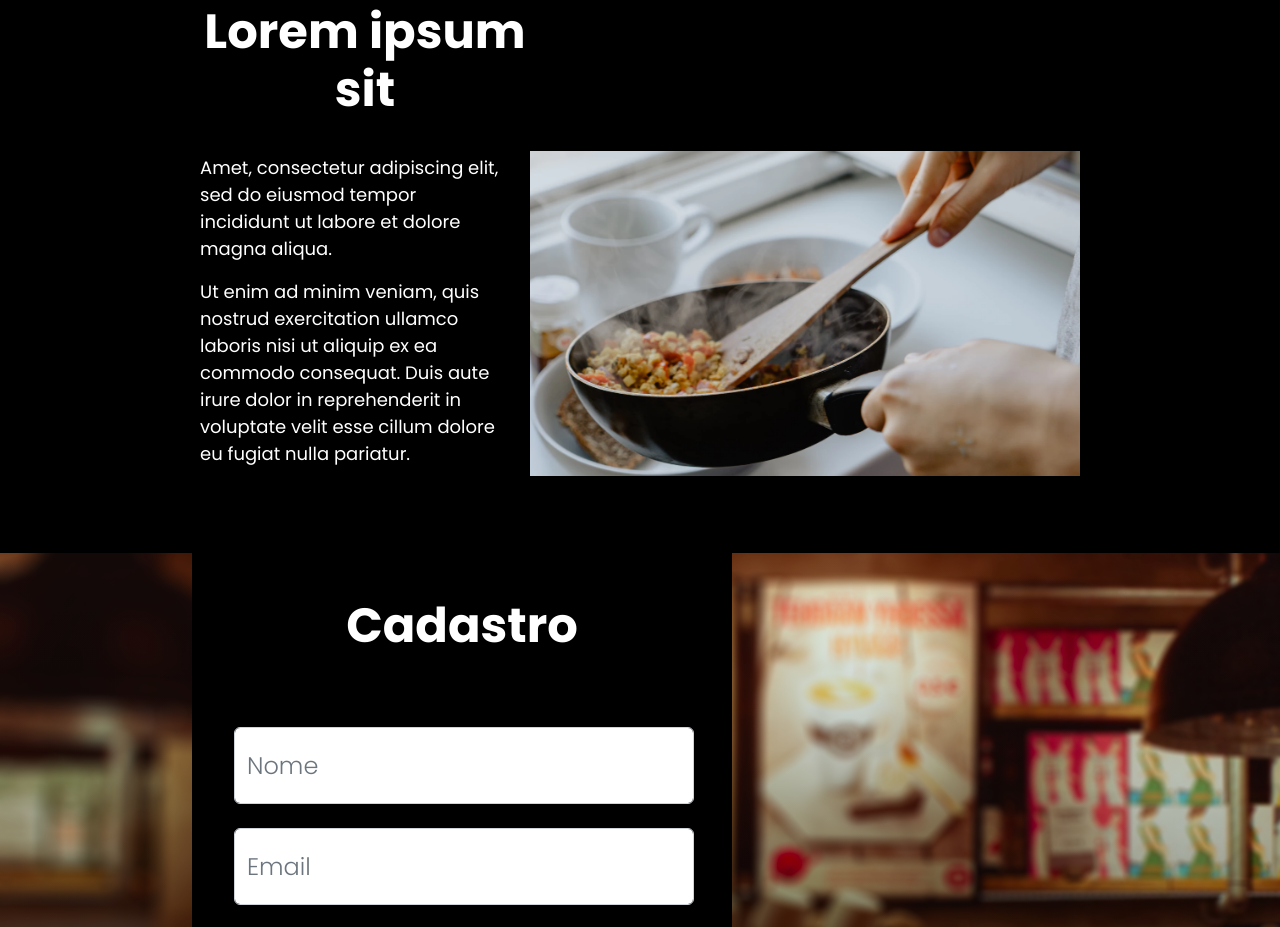
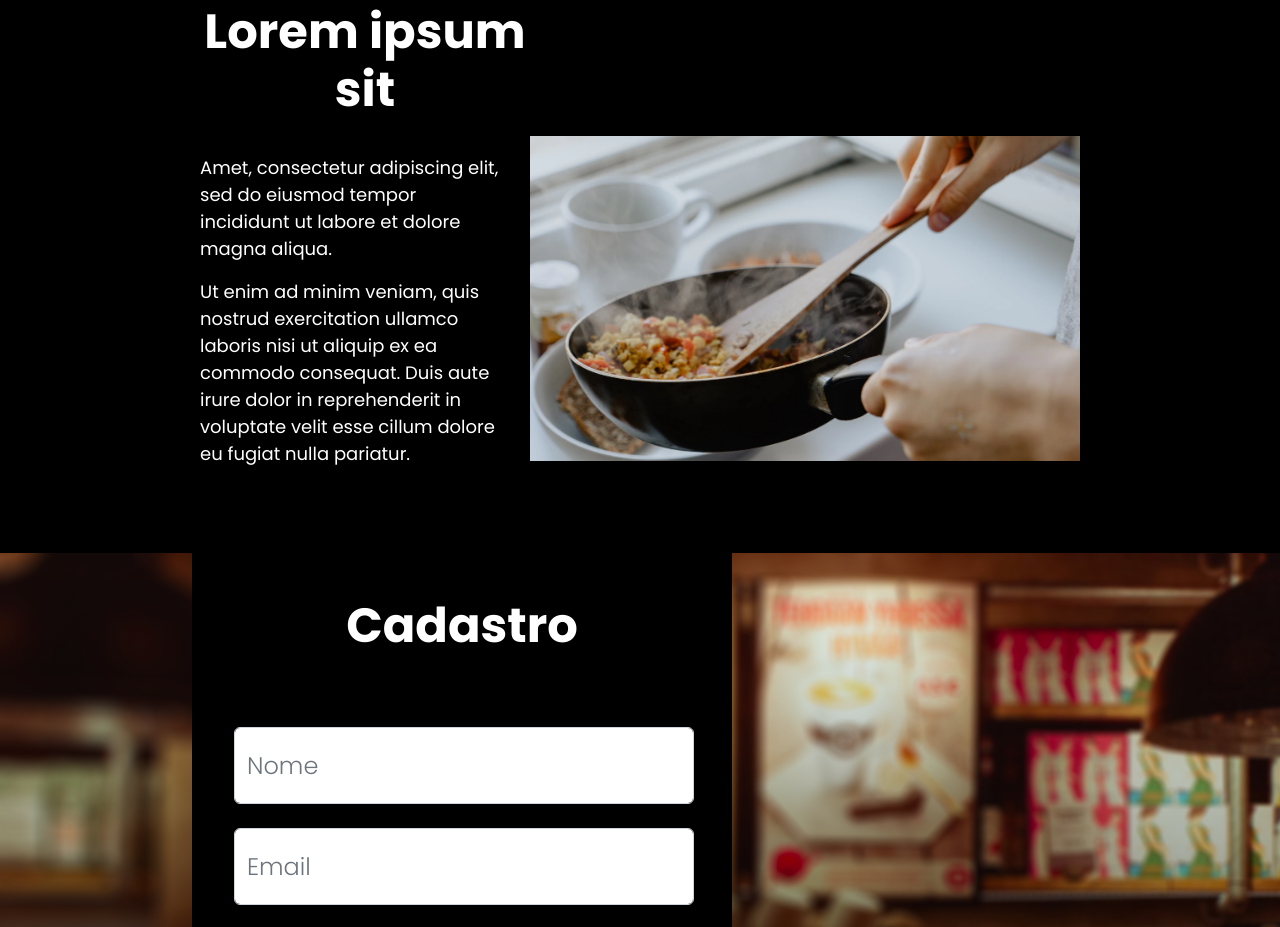
Before and after one commit to khalegjr/foodish-frontend, a React (Create React App) app: page / in a window 1280 px wide. Shown: the part 1460-2387 px from the top of the page. Built offline with nearby package versions, Linux system fonts and the light colour scheme; no server answers.

Commit message:
refactor(description): Atualiza margin top

```diff
--- a/src/templates/DescriptionSection/style.scss
+++ b/src/templates/DescriptionSection/style.scss
@@ -26,7 +26,7 @@
 .image {
     max-width: 550px;
     max-height: 384px;
-    margin-top: 140px;
+    margin-top: 110px;
 }
 
 // tamanho lg - laptop
```
